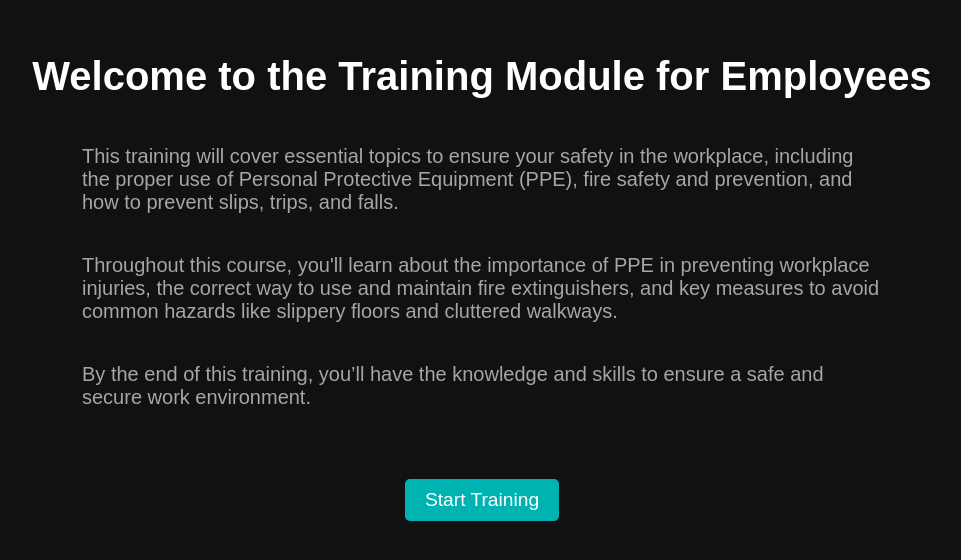
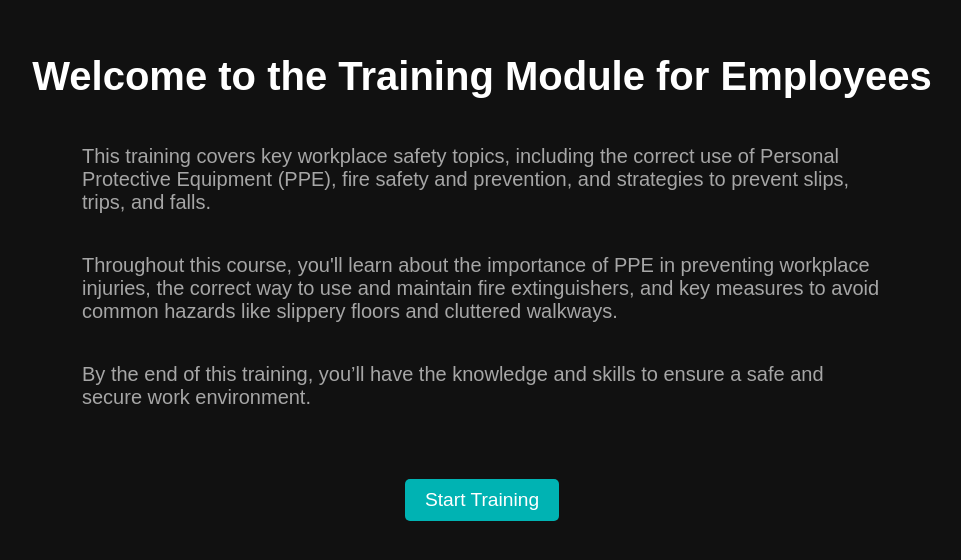
Before and after one commit to NIHHHHHHHHHHH/Full-Stack-Training-Module, a React (Create React App) app in the folder client/: page / in a window 1280 px wide. Shown: the part 126-686 px from the top of the page, without its empty margins (158-1119 px from the left). Built offline with nearby package versions, Linux system fonts and the light colour scheme.

Commit message:
small changes

```diff
--- a/client/src/components/Introduction.js
+++ b/client/src/components/Introduction.js
@@ -22,7 +22,7 @@ const Introduction = () => {
 
       {/* Description of the training content */}
       <p>
-        This training will cover essential topics to ensure your safety in the workplace, including the proper use of Personal Protective Equipment (PPE), fire safety and prevention, and how to prevent slips, trips, and falls.
+      This training covers key workplace safety topics, including the correct use of Personal Protective Equipment (PPE), fire safety and prevention, and strategies to prevent slips, trips, and falls.
       </p>
       <p>
         Throughout this course, you'll learn about the importance of PPE in preventing workplace injuries, the correct way to use and maintain fire extinguishers, and key measures to avoid common hazards like slippery floors and cluttered walkways.
```
